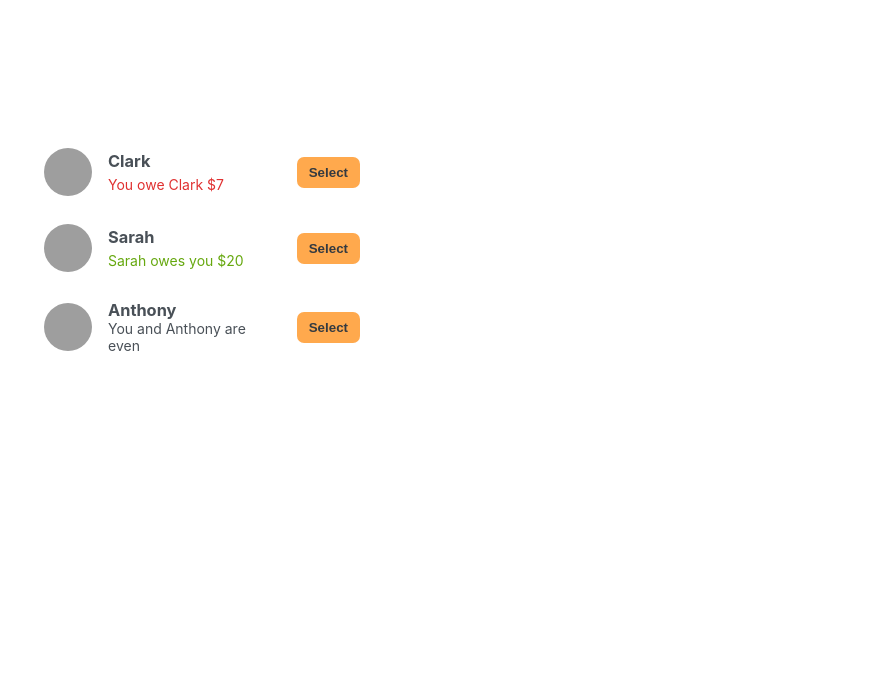
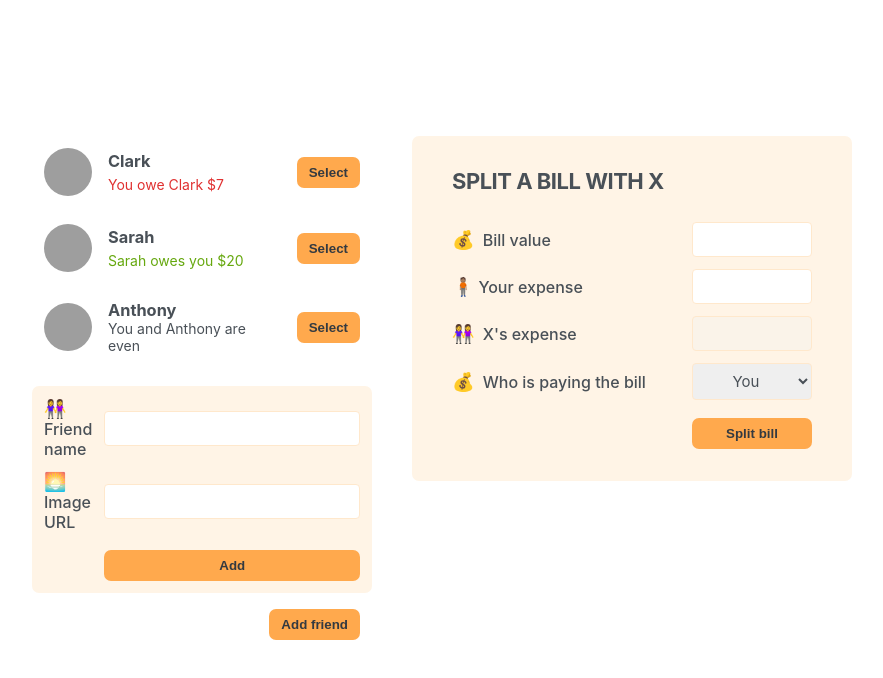
Before and after one commit to Giada15/react-split-bill, a React (Create React App) app: page / in a window 1280 px wide. Shown: the top 678 px of the page, without its empty margins (198-1081 px from the left). Built offline with nearby package versions, Linux system fonts and the light colour scheme; grey boxes are pictures that could not be loaded.

Commit message:
Add components for adding friends and splitting bills

```diff
--- a/src/App.js
+++ b/src/App.js
@@ -24,7 +24,10 @@
     <div className="app">
       <div className="sidebar">
         <FriendsList />
+        <FormAddFriend />
+        <Button>Add friend</Button>
       </div>
+      <FormSplitBill />
     </div>
   );
 }
@@ -61,7 +64,51 @@
 
       {friend.balance === 0 && <p>You and {friend.name} are even</p>}
 
-      <button className="button">Select</button>
+      <Button>Select</Button>
     </li>
   );
 }
+
+function FormAddFriend() {
+  return (
+    <form className="form-add-friend">
+      <label>👭Friend name</label>
+      <input type="text" />
+
+      <label>🌅Image URL</label>
+      <input type="text" />
+
+      <Button>Add</Button>
+    </form>
+  );
+}
+
+function Button({ children }) {
+  return <button className="button">{children}</button>;
+}
+
+function FormSplitBill() {
+  return (
+    <form className="form-split-bill">
+      <h2>Split a bill with X</h2>
+
+      <label>💰 Bill value</label>
+      <input type="text" />
+
+      <label>🧍🏽Your expense</label>
+      <input type="text" />
+
+      <label>👭 X's expense</label>
+      <input type="text" disabled />
+
+      <label>💰 Who is paying the bill</label>
+
+      <select>
+        <option value="user">You</option>
+        <option value="friend">X</option>
+      </select>
+
+      <Button>Split bill</Button>
+    </form>
+  );
+}
```
